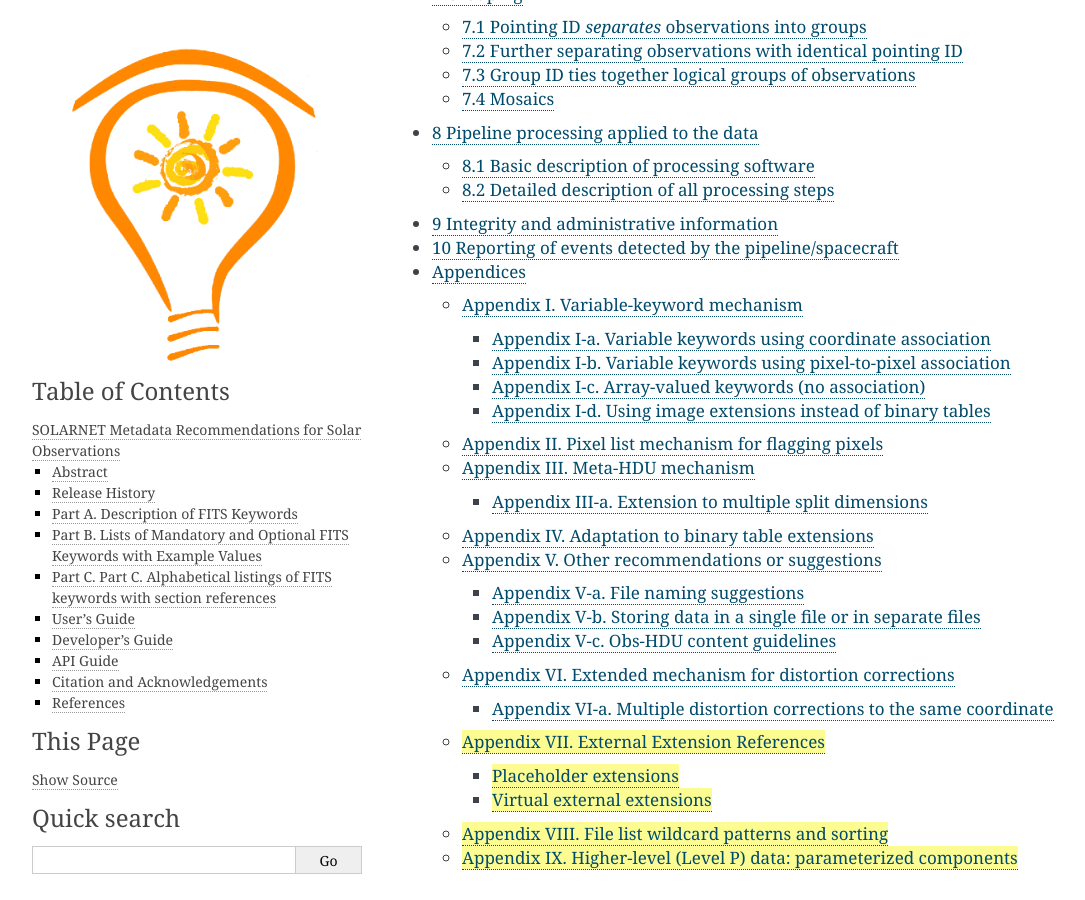
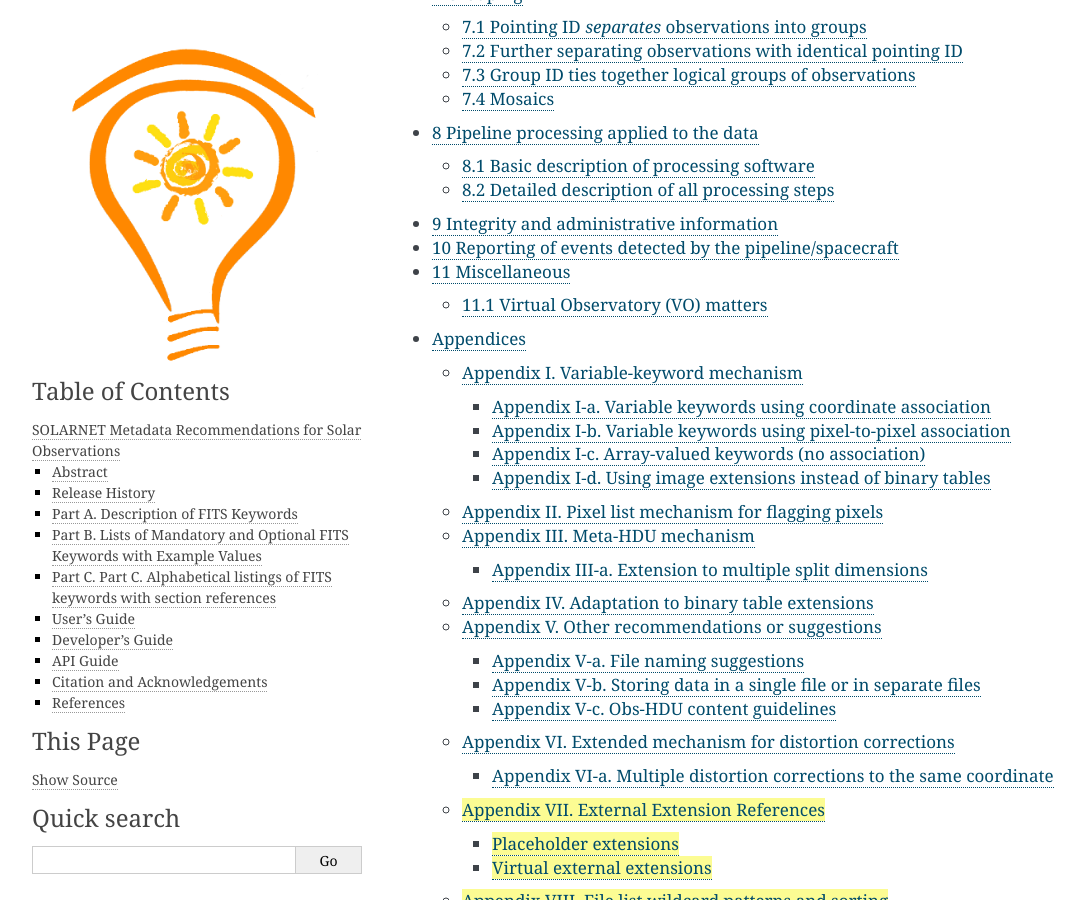
Before and after one commit to IHDE-Alliance/solarnet_metadata, a Sphinx documentation site: the page built from docs/index.rst, in a window 1280 px wide and 900 px high, scrolled down 2055 px. Shown: the whole window, without its empty margins (10-1095 px from the left). Built offline with Sphinx 7.4.7, drawn with Linux system fonts in a browser that asks for light colours; the version number could not be read and is left out; part of the change alters nothing that is shown.

Commit message:
[ parta.md; q_sst_sstred.rd ] Add VO section and resource file; move CBBMIN/MAX, CSPMIN/MAX paragraph

```diff
--- a/docs/source/parta.md
+++ b/docs/source/parta.md
@@ -82,6 +82,9 @@ Additional comments may be added using the `COMMENT` keyword or by leaving the k
 The World Coordinate System (WCS) is a very comprehensive standard that should be used for the description of physical data coordinates in Obs-HDUs.
 
 In some earlier data sets, the data coordinates are not specified using the WCS standard, but rather through e.g., `XCEN`, `YCEN`, `FOVX`, and `FOVY`. Future pipelines, however, should use the full, recommended WCS standard, without any deprecated features (e.g., `CROTAia`)[^footnote-3]. The `XCEN`, `YCEN`, `FOVX`, and `FOVY` keywords may still be used for convenience to describe the observation's actual field of view (e.g. for archive searches and quick-look visualisations of the field of view). `CROTA` (without an `n`), may likewise be used to express the counterclockwise rotation of the actual FOV around the line of sight. Note that for observations that have been embedded in a larger data cube, these keywords do not describe the data cube, but the observations themselves.
+
+For complicated coordinate specifications, e.g. tabulated coordinates with rotation compensation/feature tracking, or a rotating FOV, the keywords `CBBMINn` and `CBBMAXn` (coordinate bounding box min/max) may be used to specify the min and max coordinate values of coordinate `n` within the data cube. This can be used to e.g., specify the coordinate range of a rotating FOV, which is not easily determined from the `CRVALia` and `CDELTia` values. Similarly, `CSPMINn` and `CSPMAXn` (coordinate spacing min/max) may be used to specify the minimum and maximum spacing of coordinate `n`. This simplifies the ingestion of data into a Virtual Observatory (VO), see section 11.1.
+
 
 All keywords described below in this Section are defined by the FITS Standard and Papers I-V. See also Thompson (2006).
 
@@ -648,3 +651,12 @@ Proprietary data should be marked by setting the keyword `RELEASE` to the date a
 If the pipeline uses event/feature detection algorithms that will only work on the raw data, not the final pipeline product, detected events/features should be reported in pixel lists (see [Appendix I-d](#appendix-id)). If possible, events that are detected during acquisition of the data but are not detectable in the acquired data should also be reported (e.g., on-board-detected events in spacecraft).
 
 When possible, such events/features should also be reported to relevant registries following the appropriate standards (e.g., VOEvents).
+
+(11.0)=
+# 11 Miscellaneous
+
+(11.1)=
+## 11.1 Virtual Observatory (VO) matters
+In principle, all SOLARNET-compliant FITS files are VO-compliant, but there are some additional matters that may be relevant for VO users. We have introduced the keywords `CBBMINn` and `CBBMAXn` (coordinate bounding box min and max), and `CSPMINn` and `CSPMAXn` (coordinate spacing min and max) to simplify ingestion of data with complex coordinate descriptions into VO services.
+
+The easiest way to make observations VO-accessible is to use the DaCHS suite (<https://dachs-doc.readthedocs.io/index.html>). In the github repository of this document, we have provided an example resource descriptor file for your convenience, which is used to publish SST data processed with the SSTRED pipeline: https://github.com/IHDE-Alliance/solarnet_metadata/tree/main/docs/q_sst_sstred.rd
```
Also changed, not shown: 1 other file.
